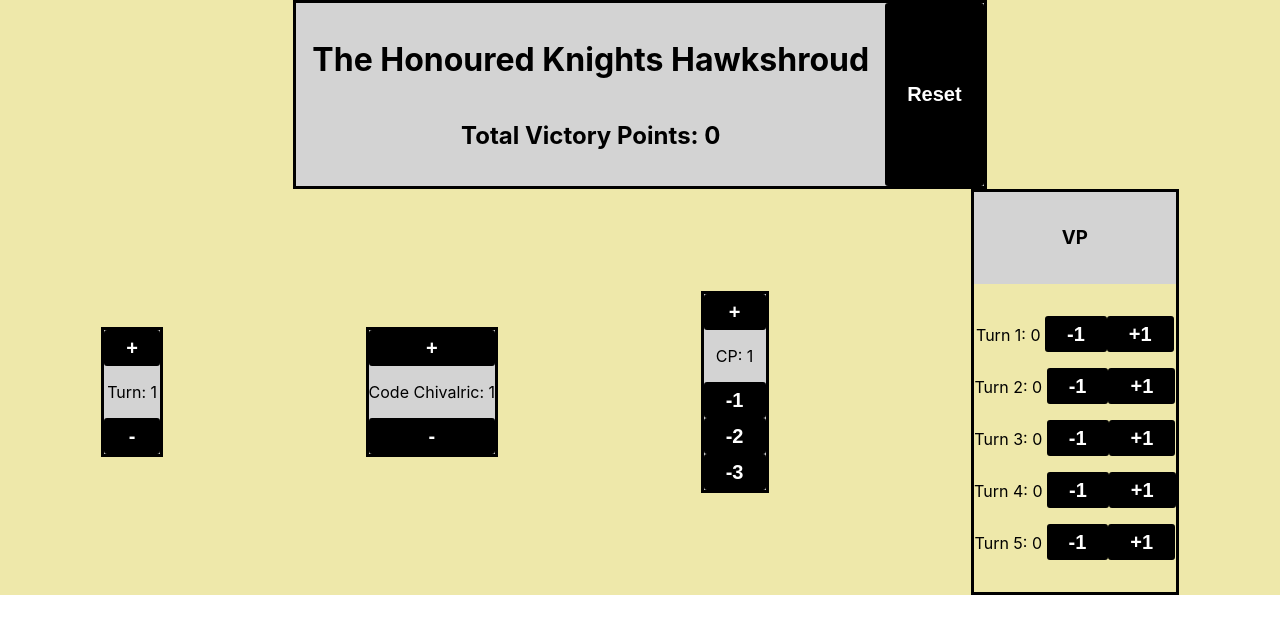
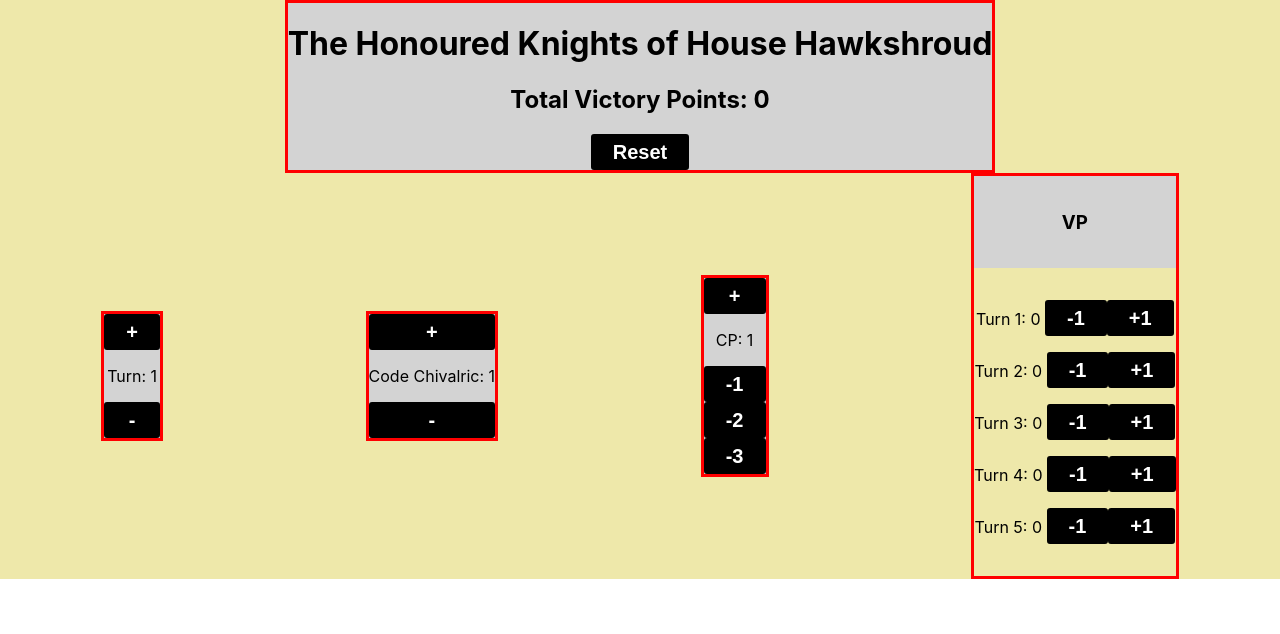
Before and after one commit to DCDoncaster/battletracker, a React (Create React App) app: page / in a window 1280 px wide. Shown: the top 634 px of the page. Built offline with nearby package versions, Linux system fonts and the light colour scheme.

Commit message:
Put in checks for turn 0/6

```diff
--- a/src/App.css
+++ b/src/App.css
@@ -12,7 +12,6 @@
   background-color: palegoldenrod;
 }
 
-
 .Component{
   display: flex;
   text-align: center;
@@ -20,8 +19,9 @@
   margin: auto;
   background-color: lightgray;
   border-style: solid;
+  border-color: red;
+}
 
-}
 .buttonWrapper{
   display: flex;
   text-align: center;
@@ -29,31 +29,7 @@
   margin: auto;
 }
 
-.App-header {
-  background-color: #282c34;
-  min-height: 100vh;
-  display: flex;
-  flex-direction: column;
-  align-items: center;
-  justify-content: center;
-  font-size: calc(10px + 2vmin);
-  color: white;
-}
-
-
-#Header{
-  display: flex;
-  flex-direction: row;
-
-}
-#HeaderLeft{
-  display: flex;
-  flex-direction: column;
-  padding: 1em;
-}
-
 .customBtn {
-
   display: inline-block;
   outline: 0;
   cursor: pointer;
@@ -69,18 +45,14 @@
   transition-duration: .15s;
   transition-property: all;
   transition-timing-function: cubic-bezier(.4,0,.2,1);
-
-
- }
+}
  .customBtn:hover{
   color: #000;
   background: rgb(255, 218, 87);
 }
-
 .clearList{
   list-style-type: none;
 }
-
 #primaryVP{
   display: flex;
   flex-direction: column;
--- a/src/App.js
+++ b/src/App.js
@@ -24,7 +24,7 @@ function useStickyState(defaultValue, key) {
 
 
 function App() {
-  //TODO: Add a reset button to reset all counters to 0
+  //DONE: Add a reset button to reset all counters to 0
   const [turn, setTurn] = useStickyState(1, "turn");
   const [chivalry, setChivalry] = useStickyState(1, "chivalry");
   const [commandPoints, setCommandPoints] = useStickyState(1, "commandPoints");
@@ -34,7 +34,6 @@ function App() {
   return (
     <div className="App">
       <div className='Component'><Header chivalry={chivalry} totalVP={totalVP} setTurn={setTurn} setChivalry={setChivalry} setCommandPoints={setCommandPoints} setTotalVP={setTotalVP}/></div>
-
       <div id='row1'>
       <div className='Component'><TurnComponent turn={turn} setTurn={setTurn} commandPoints={commandPoints} setCommandPoints={setCommandPoints}/></div>
       <div className='Component'><ChivalryComponent chivalry={chivalry} setChivalry={setChivalry}/></div>
--- a/src/components/Header.js
+++ b/src/components/Header.js
@@ -12,7 +12,7 @@ function resetStates(){
       <div id="Header">
         <div id = "HeaderLeft">
         {/* TODO: add a selector so the house is not hardcoded and can be changed */}
-        <h1>The {props.chivalry === 0?"Dishonoured":props.chivalry > 4?"Virtuous":"Honoured"} Knights Hawkshroud</h1>
+        <h1>The {props.chivalry === 0?"Dishonoured":props.chivalry > 4?"Virtuous":"Honoured"} Knights of House Hawkshroud</h1>
         {/*DONE: Loop through Total VP Array and total it instead of just displaying the array */}
         <h2>Total Victory Points: {props.totalVP.reduce((a, b) => a + b, 0)}</h2>
         </div>
--- a/src/components/TurnTracker.js
+++ b/src/components/TurnTracker.js
@@ -3,15 +3,19 @@ import React from 'react';
 function TurnComponent(props) {
    function addCPOnNewTurn(){
     // TODO limit turns to 5
+    if(props.turn < 5){
     props.setTurn(props.turn + 1);
-    props.setCommandPoints(props.commandPoints + 1);
+    props.setCommandPoints(props.commandPoints + 1);}
+    else{
+      alert("You have reached the maximum number of turns");
+    }
    }
    function stepBackTurn(){
     if(props.turn > 1){
     props.setTurn(props.turn - 1);
     props.setCommandPoints(props.commandPoints - 1);
     }else{
-     //TODO: add an error here when previous statement cannnot run
+     alert("You can't got to turn zero!")
 
 
     }
```
